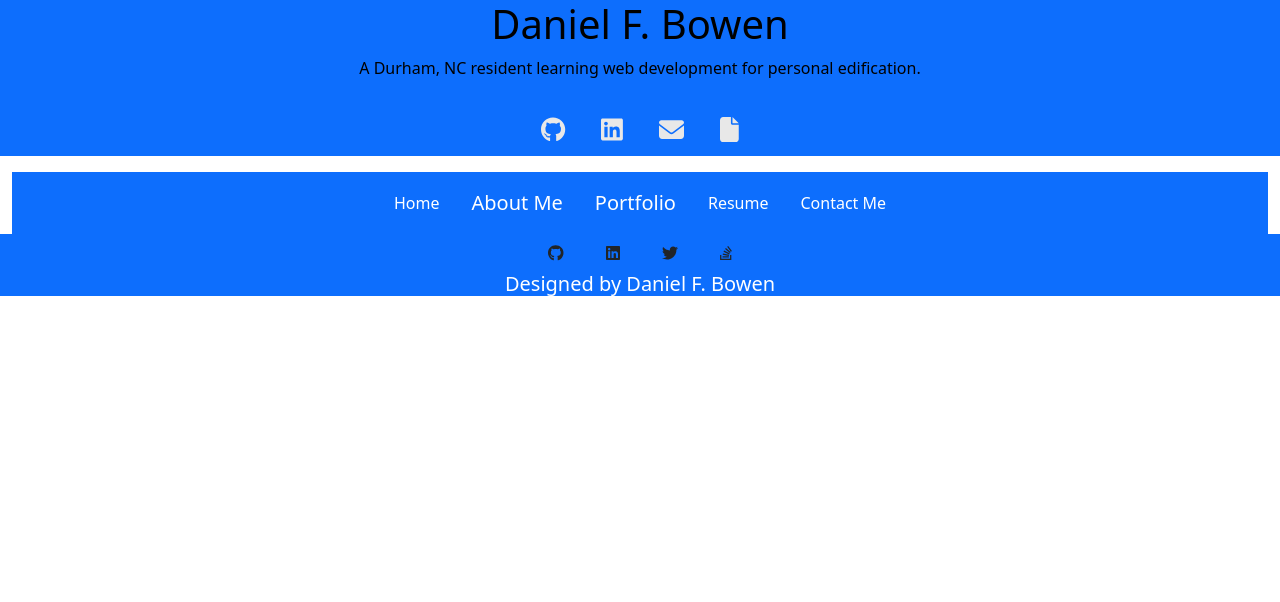
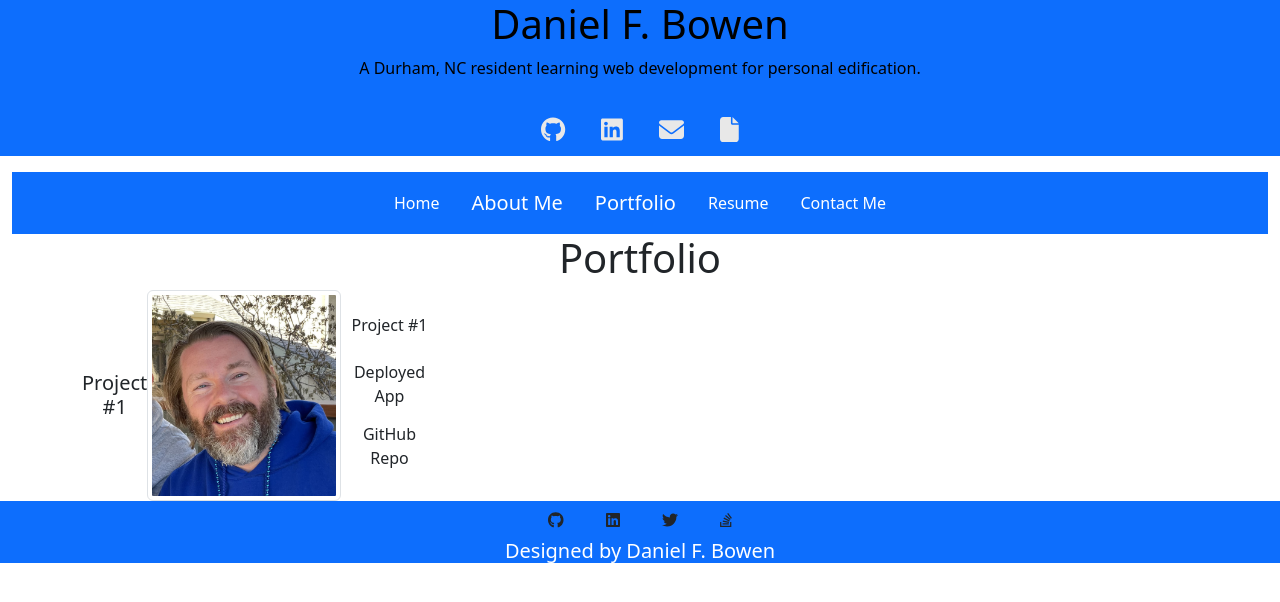
Before and after one commit to dfbowen77/react-portfolio, a React (Create React App) app in the folder react-portfolio/: page /portfolio in a window 1280 px wide. Shown: the top 602 px of the page. Built offline with nearby package versions, Linux system fonts and the light colour scheme.

Commit message:
added a placeholder portfolio project into the portfolio route

```diff
--- a/react-portfolio/src/App.js
+++ b/react-portfolio/src/App.js
@@ -11,6 +11,7 @@ import Navigator from "./components/navbar";
 import Header from "./components/header";
 import Footer from "./components/footer";
 import About from "./components/about";
+import Portfolio from "./components/portfolio";
 
 function App() {
   return (
@@ -20,6 +21,7 @@ function App() {
       <Navigator />
         <Routes>
           <Route path ="/about-me" element={<About />} />
+          <Route path ="/portfolio" element={<Portfolio />} />
         </Routes>
       </Router>
       <Footer />
--- a/react-portfolio/src/components/about.js
+++ b/react-portfolio/src/components/about.js
@@ -1,5 +1,5 @@
 import React from 'react';
-import { Container, Row, Col, Card, Image } from "react-bootstrap";
+import { Container, Row, Col, Image } from "react-bootstrap";
 import profilepic from "../assets/profile-pic.jpg";
 
 function About () {
--- a/react-portfolio/src/components/portfolio.js
+++ b/react-portfolio/src/components/portfolio.js
@@ -1,15 +1,47 @@
 import React from 'react';
-import { Container, Row, Col, Card, Image } from "react-bootstrap";
+import project1pic from "../assets/profile-pic.jpg";
+import { Container, Row, Col, Image } from "react-bootstrap";
 
-function Profile () {
+function Portfolio () {
     return(
         <>
-
+        <div className="portfolio-wrapper">
+            <h1 className="portfolio-title">Portfolio</h1>
+            <Container>
+                    <Row>
+                        <Col xs={12} md={4} className="d-flex justify-content-center align-items-center mb-4 mb-md-0">
+                        <h5 className="card-title">Project #1</h5>
+                        <a href= "https://murmuring-reef-44441.herokuapp.com/" target="_blank" rel="noreferrer">
+                        <Image src={project1pic} rounded fluid thumbnail className='project1-pic'/>
+                        </a>
+                        <div className="card-body">
+                            <p className="card-text">Project #1</p>
+                            <a
+                            href="https://murmuring-reef-44441.herokuapp.com/"
+                            target="_blank"
+                            rel="noreferrer"
+                            className="btn btn-deployed"
+                            >
+                            Deployed App
+                            </a>
+                            <a
+                            href="https://github.com/dfbowen77/PWA-text-editor"
+                            target="_blank"
+                            rel="noreferrer"
+                            className="btn btn-repo"
+                            >
+                            GitHub Repo
+                            </a>
+                        </div>
+                        </Col>
+                    </Row>
+                </Container>
+            </div>
 
         </>
     )
 
 }
 
-// exports the Profile function for use in other parts of the application.
-export default Profile;
+// exports the Portfolio function for use in other parts of the application.
+export default Portfolio;
```
